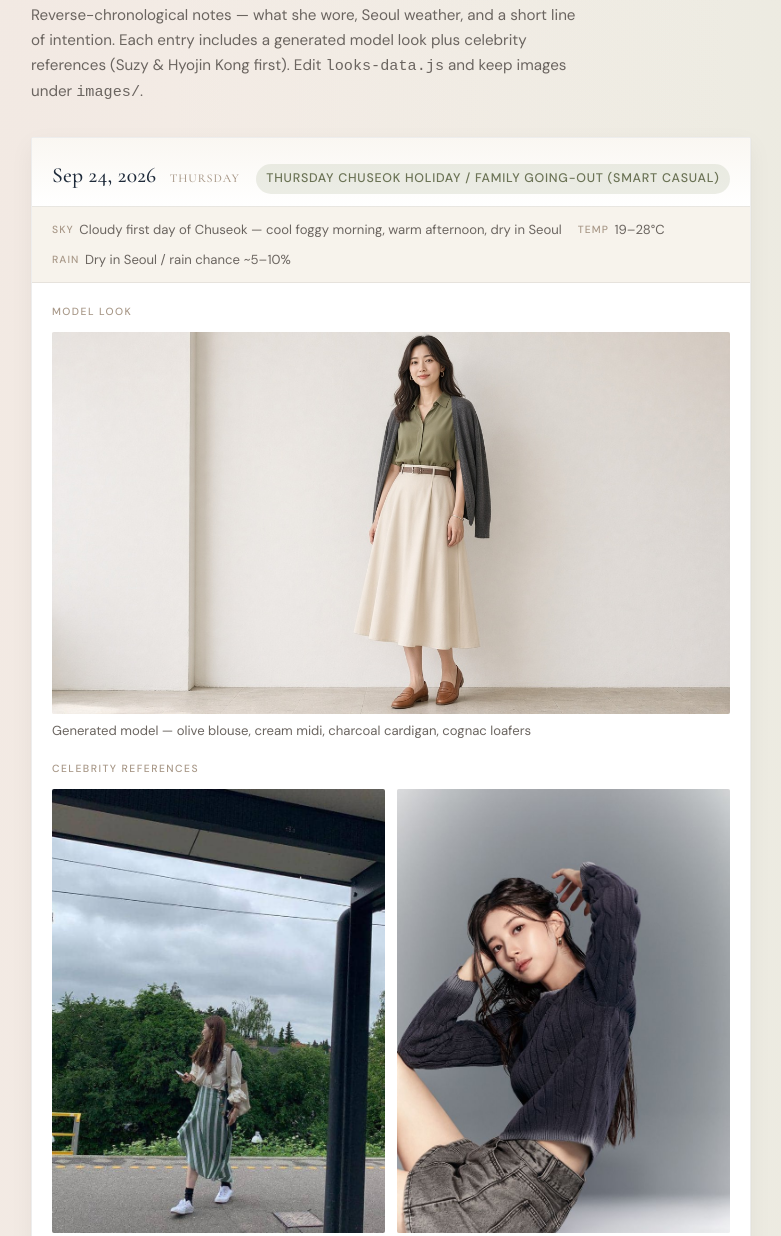
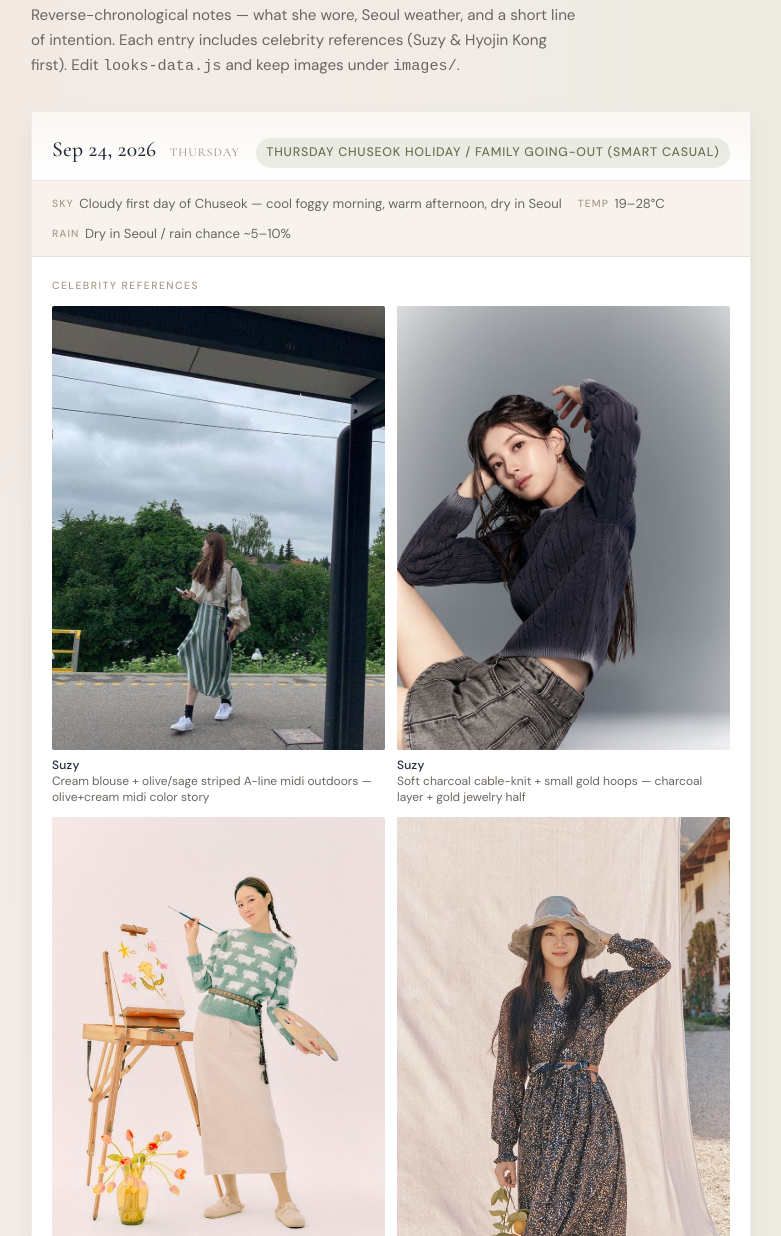
Before and after one commit to allisonchang3/allison-style-mood, a plain HTML site: page index.html in a window 1280 px wide. Shown: the part 1466-2702 px from the top of the page, without its empty margins (249-1030 px from the left). Drawn offline with nearby package versions, Linux system fonts and the light colour scheme.

Commit message:
Remove AI-generated model looks; celebrity refs only
Drop every images/*/model.png and modelImage fields from looks.json
and looks-data.js. app.js now renders celebrity references only;
README/index copy updated to match.

```diff
--- a/app.js
+++ b/app.js
@@ -64,25 +64,9 @@
   }
 
   function renderVisuals(look) {
-    const model = look.modelImage;
     const refs = Array.isArray(look.celebrityRefs) ? look.celebrityRefs : [];
-    if (!model && refs.length === 0) return "";
+    if (refs.length === 0) return "";
 
-    let modelHtml = "";
-    if (model && model.src) {
-      const cap = model.caption ? escapeHtml(model.caption) : "Suggested look — generated model";
-      modelHtml = `
-        <div class="look-visual-block">
-          <h4>Model look</h4>
-          <figure class="look-model">
-            <img src="${escapeHtml(model.src)}" alt="${cap}" loading="lazy" />
-            <figcaption>${cap}</figcaption>
-          </figure>
-        </div>`;
-    }
-
-    let celebsHtml = "";
-    if (refs.length) {
     const items = refs
       .filter((r) => r && r.src)
       .map((r) => {
@@ -100,14 +84,14 @@
             </li>`;
       })
       .join("");
-      celebsHtml = `
+
+    return `
+      <div class="look-visuals">
         <div class="look-visual-block">
           <h4>Celebrity references</h4>
           <ul class="celeb-grid">${items}</ul>
+        </div>
       </div>`;
-    }
-
-    return `<div class="look-visuals">${modelHtml}${celebsHtml}</div>`;
   }
 
   function renderLook(look) {
--- a/index.html
+++ b/index.html
@@ -91,7 +91,7 @@
       <p class="section-label" id="log-heading">Daily look log</p>
       <p class="log-intro">
         Reverse-chronological notes — what she wore, Seoul weather, and a short line of intention.
-        Each entry includes a generated model look plus celebrity references (Suzy &amp; Hyojin Kong first). Edit <code>looks-data.js</code> and keep images under <code>images/</code>.
+        Each entry includes celebrity references (Suzy &amp; Hyojin Kong first). Edit <code>looks-data.js</code> and keep images under <code>images/</code>.
       </p>
       <ul class="looks" id="looks-root" aria-live="polite">
         <!-- rendered by app.js -->
--- a/looks-data.js
+++ b/looks-data.js
@@ -15,10 +15,6 @@ window.ALLISON_LOOKS = [
     "shoes": "Soft cognac leather loafers (flat, no heels)",
     "hair": "Soft mid-length waves, loose with a gentle center part",
     "note": "Cloudy Chuseok Thursday (19–28°C) — olive blouse, cream midi, charcoal cardigan for the morning chill, quiet mixed metals, cognac loafers for holiday polish.",
-    "modelImage": {
-      "src": "images/2026-09-24/model.png",
-      "caption": "Generated model — olive blouse, cream midi, charcoal cardigan, cognac loafers"
-    },
     "celebrityRefs": [
       {
         "name": "Suzy",
@@ -56,10 +52,6 @@ window.ALLISON_LOOKS = [
     "shoes": "Soft cognac leather loafers (flat, no heels)",
     "hair": "Soft mid-length waves, low half-up with face-framing pieces",
     "note": "Fair warm Wednesday (19–29°C) — blush blouse, navy midi, olive cardigan for the morning chill, quiet gold, cognac loafers for office polish.",
-    "modelImage": {
-      "src": "images/2026-09-23/model.png",
-      "caption": "Generated model — blush blouse, navy midi, olive cardigan, cognac loafers"
-    },
     "celebrityRefs": [
       {
         "name": "Suzy",
@@ -97,10 +89,6 @@ window.ALLISON_LOOKS = [
     "shoes": "Soft taupe leather loafers (flat, no heels)",
     "hair": "Soft mid-length waves, low half-up with face-framing pieces",
     "note": "Clear warm Tuesday with a cool foggy morning — sage blouse, cream midi, ivory cardigan for the commute, quiet silver, taupe loafers for office polish.",
-    "modelImage": {
-      "src": "images/2026-09-22/model.png",
-      "caption": "Generated model — sage blouse, cream midi, ivory cardigan layer, taupe loafers"
-    },
     "celebrityRefs": [
       {
         "name": "Suzy",
@@ -138,10 +126,6 @@ window.ALLISON_LOOKS = [
     "shoes": "Soft taupe leather loafers (flat, no heels)",
     "hair": "Soft mid-length waves in a low half-up with face-framing pieces",
     "note": "Warm dry Monday — ivory shirt, charcoal trousers, camel blazer for the morning chill, quiet gold, taupe loafers for office polish.",
-    "modelImage": {
-      "src": "images/2026-09-21/model.png",
-      "caption": "Generated model — ivory shirt, charcoal trousers, camel blazer, taupe loafers"
-    },
     "celebrityRefs": [
       {
         "name": "Suzy",
@@ -179,10 +163,6 @@ window.ALLISON_LOOKS = [
     "shoes": "Soft cognac flat leather sandals (no heels)",
     "hair": "Soft mid-length waves, loose with a gentle center part",
     "note": "Clear warm Sunday — dusty-blue midi, cream cardigan for the morning chill, quiet silver, cognac flat sandals for weekend ease.",
-    "modelImage": {
-      "src": "images/2026-09-20/model.png",
-      "caption": "Generated model — dusty-blue midi, cream cardigan, cognac flat sandals"
-    },
     "celebrityRefs": [
       {
         "name": "Suzy",
@@ -220,10 +200,6 @@ window.ALLISON_LOOKS = [
     "shoes": "Soft taupe leather loafers (flat, no heels)",
     "hair": "Soft mid-length waves, loose with a gentle center part",
     "note": "Clear warm Saturday — blush knit, olive wide trousers, cream cardigan for the morning chill, quiet gold, taupe loafers for weekend polish.",
-    "modelImage": {
-      "src": "images/2026-09-19/model.png",
-      "caption": "Generated model — blush knit, olive wide trousers, cream cardigan, taupe loafers"
-    },
     "celebrityRefs": [
       {
         "name": "Suzy",
@@ -261,10 +237,6 @@ window.ALLISON_LOOKS = [
     "shoes": "Clean minimal white leather sneakers (flat, no heels)",
     "hair": "Soft mid-length waves, loose with a gentle side part (low claw clip optional for afternoon)",
     "note": "Warm cloudy Friday — lavender knit, dark denim, cream cardigan for the morning chill, quiet silver, white sneakers for Friday ease.",
-    "modelImage": {
-      "src": "images/2026-09-18/model.png",
-      "caption": "Generated model — lavender knit, dark denim, cream cardigan, white sneakers"
-    },
     "celebrityRefs": [
       {
         "name": "Suzy",
@@ -302,10 +274,6 @@ window.ALLISON_LOOKS = [
     "shoes": "Soft cognac leather loafers (flat, no heels)",
     "hair": "Soft mid-length waves, low half-up for a cleaner office line",
     "note": "Cloudy Thursday with a big swing — dusty-blue knit, camel midi, charcoal layer for the cool morning, quiet gold.",
-    "modelImage": {
-      "src": "images/2026-09-17/model.png",
-      "caption": "Generated model — dusty-blue knit, camel midi, charcoal blazer, cognac loafers"
-    },
     "celebrityRefs": [
       {
         "name": "Suzy",
@@ -343,10 +311,6 @@ window.ALLISON_LOOKS = [
     "shoes": "Soft taupe leather loafers (flat, no heels)",
     "hair": "Soft mid-length waves, tucked behind one ear (or low half-up for meetings)",
     "note": "Clear Wednesday with a big swing — sage knit, cream trousers, charcoal layer for the morning chill, quiet silver.",
-    "modelImage": {
-      "src": "images/2026-09-16/model.png",
-      "caption": "Generated model — sage knit, cream trousers, charcoal blazer, taupe loafers"
-    },
     "celebrityRefs": [
       {
         "name": "Suzy",
@@ -384,10 +348,6 @@ window.ALLISON_LOOKS = [
     "shoes": "Nude or soft-blush flats (loafers OK)",
     "hair": "Soft waves, low half-up for a cleaner office line",
     "note": "Clear autumn Tuesday — blush knit, charcoal midi, camel layer for the cool morning, quiet gold.",
-    "modelImage": {
-      "src": "images/2026-09-15/model.png",
-      "caption": "Generated model — blush knit, charcoal midi, camel cardigan, nude flats"
-    },
     "celebrityRefs": [
       {
         "name": "Suzy",
@@ -425,10 +385,6 @@ window.ALLISON_LOOKS = [
     "shoes": "Black or taupe leather loafers",
     "hair": "Soft waves, tucked behind one ear (or low half-up for meetings)",
     "note": "Monday polish without stiffness — ivory knit, navy trousers, quiet silver, loafers.",
-    "modelImage": {
-      "src": "images/2026-09-14/model.png",
-      "caption": "Generated model — ivory knit, navy trousers, camel belt, loafers, navy blazer"
-    },
     "celebrityRefs": [
       {
         "name": "Suzy",
@@ -466,10 +422,6 @@ window.ALLISON_LOOKS = [
     "shoes": "Soft cognac leather loafers (flat)",
     "hair": "Mid-length soft waves, gentle center part, face-framing pieces",
     "note": "Quiet Sunday layers for cloudy Seoul — taupe knit, dark denim, olive trench, loafers. Softer than yesterday’s cream-and-light-denim.",
-    "modelImage": {
-      "src": "images/2026-09-13/model.png",
-      "caption": "Generated model — taupe knit, dark denim, olive trench, cognac loafers"
-    },
     "celebrityRefs": [
       {
         "name": "Suzy",
@@ -507,10 +459,6 @@ window.ALLISON_LOOKS = [
     "shoes": "Clean white sneakers (or nude/blush flats)",
     "hair": "Loose waves, soft part, tucked behind one ear",
     "note": "Quiet ease for a sunny September Saturday — light layers, soft gold, nothing trying too hard.",
-    "modelImage": {
-      "src": "images/2026-09-12/model.png",
-      "caption": "Generated model — cream knit, light denim, white sneakers, quiet gold"
-    },
     "celebrityRefs": [
       {
         "name": "Suzy",
```
Also changed, not shown: looks.json (+0 -52 lines), images/2026-09-12/model.png (deleted), images/2026-09-13/model.png (deleted), images/2026-09-14/model.png (deleted), images/2026-09-15/model.png (deleted), images/2026-09-16/model.png (deleted), images/2026-09-17/model.png (deleted), images/2026-09-18/model.png (deleted), images/2026-09-19/model.png (deleted), images/2026-09-20/model.png (deleted), images/2026-09-21/model.png (deleted), images/2026-09-22/model.png (deleted), images/2026-09-23/model.png (deleted), images/2026-09-24/model.png (deleted), 1 other file. Lines whose indentation alone changed are shown as unchanged.
